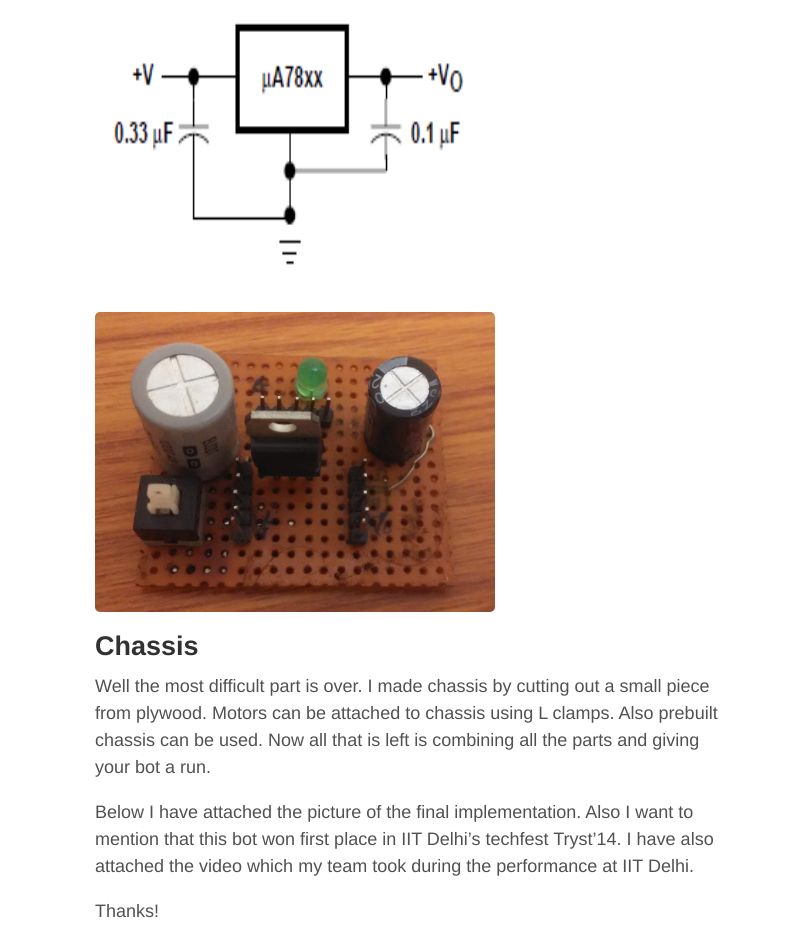
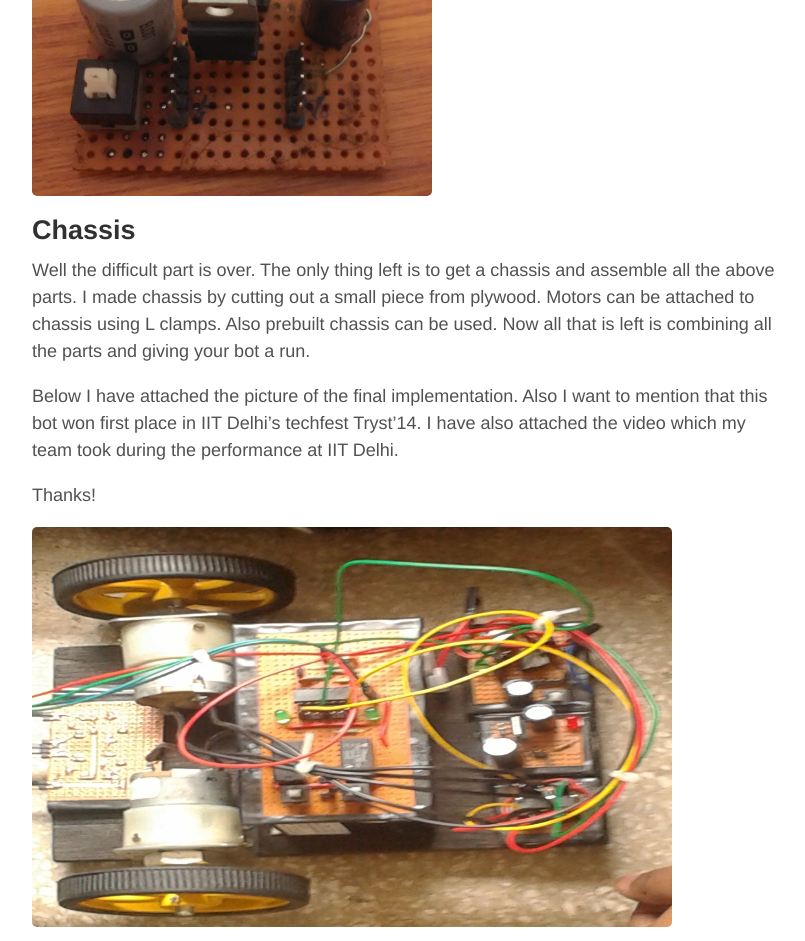
Before and after one commit to IshankGulati/ishankgulati.github.io, a Jekyll site: the page built from _posts/2015-10-26-Line Follower Without Microcontroller.md, in a window 1280 px wide and 1400 px high, scrolled down 5553 px. Shown: the top 941 px of the window, without its empty margins (230-1035 px from the left). Built offline with Jekyll 4.4.1, drawn with Linux system fonts in a browser that asks for light colours; comment, search, counter and statistics services are not loaded.

Commit message:
post1-fix4

```diff
--- a/_posts/2015-10-26-Line Follower Without Microcontroller.md
+++ b/_posts/2015-10-26-Line Follower Without Microcontroller.md
@@ -33,7 +33,7 @@
 
 An IR sensor is basically a device which consists of a pair of IR LED and photodiode. The IR LED emits IR radiation and the output of the sensor is dictated by the intensity of reception of the radiation by the photodiode. This is a part of the Robot which would actually interact and take input from the surroundings. Use the following schematic for implementation:
 
-<img src="/assets/sensor-ckt.png" alt="Sensor circuit" style="width:400px;height:300px;" align="middle"/>
+<img src="/assets/sensor-ckt.png" alt="Sensor circuit" style="float:middle;width:400px;height:300px;"/>
 
 <img src="/assets/sensor_module.jpg" alt="Sensor module" style="width:640px;height:400px;"/>
 
@@ -74,23 +74,22 @@
 
 This is a very easy circuit. Just follow the above circuit diagram and you will be ready to go.
 
-<img src="/assets/motor.jpg" alt="Motor Driver" style="width:400px;height:300px;" align="middle"/>
+<img src="/assets/motor.jpg" alt="Motor Driver" style="float:middle;width:400px;height:300px;"/>
 
 
 ##Power Supply
----
 
 If a power supply of greater than 5v is used in the circuit, than a voltage regulator must be used to trim the voltage. Also it is advised to use a seperate power supply for motor driver circuit.
 Solder a 0.33uF capacitor to the input pin of IC and a 0.1uF capacitor to the output pin and connect the othe end of capacitors to a common ground. Also connect the middle pin to the common ground. I have also connected an LED through 330ohm resistor for the on/off notification.
 
 <img src="/assets/7805.PNG" alt="7805" style="width:400px;height:300px;" align="middle"/>
 
-<img src="/assets/power_sup.jpg " alt="Power Supply" style="width:400px;height:300px;" align="middle"/>
+<img src="/assets/power_sup.jpg " alt="Power Supply" style="float:middle;width:400px;height:300px;"/>
 
 
 ##Chassis
 
-Well the most difficult part is over. I made chassis by cutting out a small piece from plywood. Motors can be attached to chassis using L clamps. Also prebuilt chassis can be used. Now all that is left is combining all the parts and giving your bot a run.
+Well the difficult part is over. The only thing left is to get a chassis and assemble all the above parts. I made chassis by cutting out a small piece from plywood. Motors can be attached to chassis using L clamps. Also prebuilt chassis can be used. Now all that is left is combining all the parts and giving your bot a run.
 
 Below I have attached the picture of the final implementation. Also I want to mention that this bot won first place in IIT Delhi's techfest Tryst'14. I have also attached the video which my team took during the performance at IIT Delhi.
 
--- a/_sass/_layout.scss
+++ b/_sass/_layout.scss
@@ -3,7 +3,7 @@
 // Styles for managing the structural hierarchy of the site.
 
 .container {
-  max-width: 38rem;
+  max-width: 45rem;
   padding-left:  1.5rem;
   padding-right: 1.5rem;
   margin-left:  auto;
```
